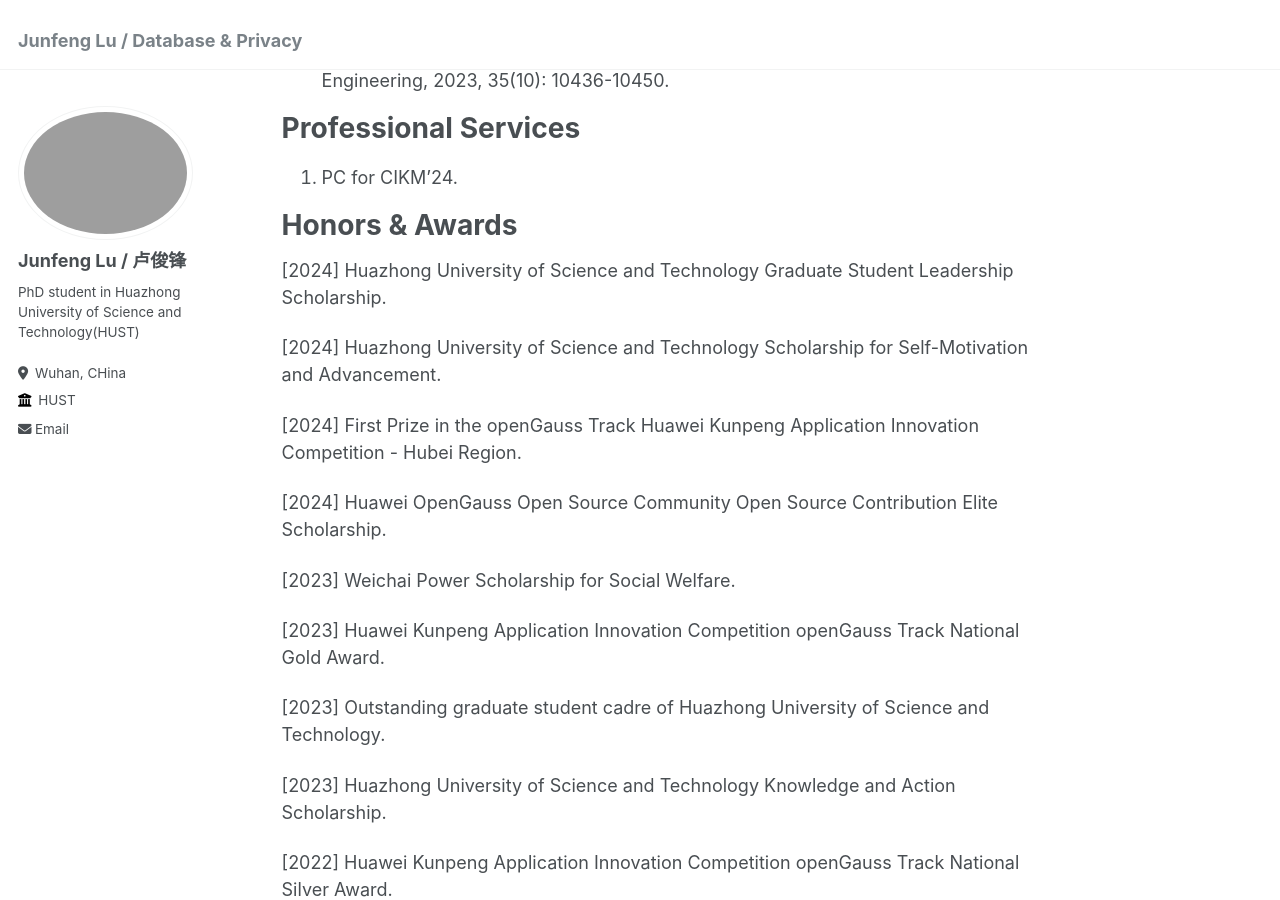
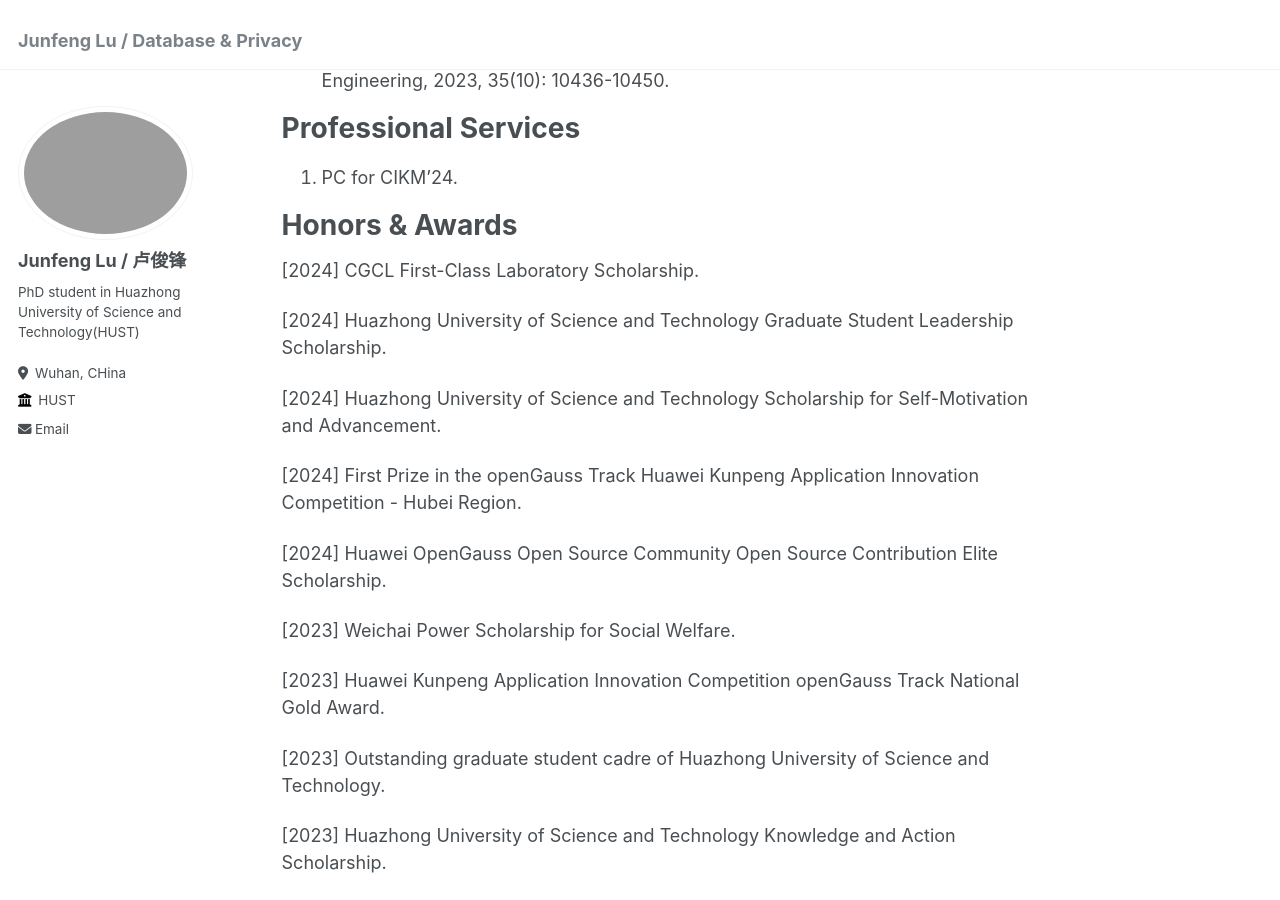
Before and after one commit to richardlujunfeng/richardloo, a Jekyll site: the page built from _pages/about.md, in a window 1280 px wide and 900 px high, scrolled down 518 px. Built offline with Jekyll 4.4.1, drawn with Linux system fonts in a browser that asks for light colours.

Commit message:
Update about.md

```diff
--- a/_pages/about.md
+++ b/_pages/about.md
@@ -24,6 +24,8 @@ Vector database, privacy protection, query processing, Top-k query, RAG (Retriev
 1. PC for CIKM'24.
 
 # Honors & Awards
+[2024] CGCL First-Class Laboratory Scholarship.
+
 [2024] Huazhong University of Science and Technology Graduate Student Leadership Scholarship.
 
 [2024] Huazhong University of Science and Technology Scholarship for Self-Motivation and Advancement.
```
